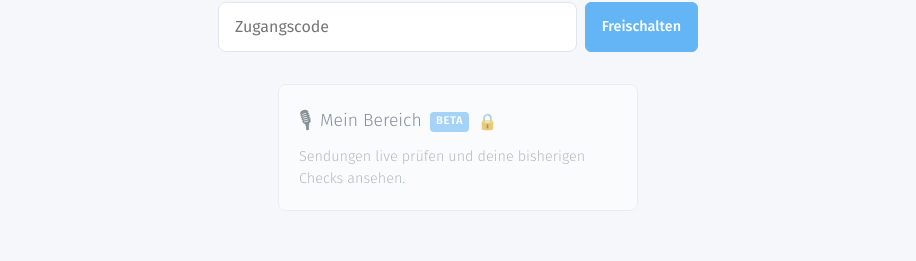
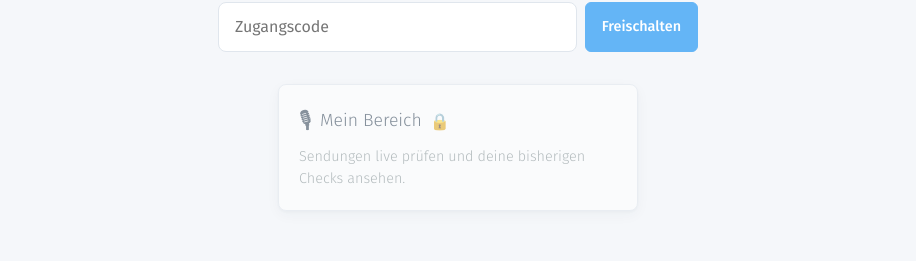
Before and after one commit to mertensu/live_faktencheck, a React (Vite) app in the folder frontend/: page / in a window 1280 px wide. Shown: the part 263-524 px from the top of the page, without its empty margins (182-1098 px from the left). Built offline with nearby package versions, Linux system fonts and the light colour scheme; no server answers.

Commit message:
Home card: drop beta tag, add shadow

```diff
--- a/frontend/src/App.css
+++ b/frontend/src/App.css
@@ -1399,17 +1399,19 @@
   border: 1px solid var(--border-light);
   border-radius: var(--radius-lg);
   background: white;
+  box-shadow: 0 4px 14px rgba(44, 62, 80, 0.08), 0 1px 3px rgba(44, 62, 80, 0.06);
   text-decoration: none;
   color: inherit;
   text-align: left;
   font: inherit;
   cursor: pointer;
-  transition: border-color var(--transition-normal), transform var(--transition-normal);
+  transition: border-color var(--transition-normal), transform var(--transition-normal), box-shadow var(--transition-normal);
 }
 
 .action-card:hover {
   border-color: var(--accent-blue);
   transform: translateY(-2px);
+  box-shadow: 0 8px 22px rgba(44, 62, 80, 0.12), 0 2px 5px rgba(44, 62, 80, 0.06);
 }
 
 .action-card--locked {
--- a/frontend/src/pages/HomePage.jsx
+++ b/frontend/src/pages/HomePage.jsx
@@ -71,7 +71,6 @@ export function HomePage() {
           icon="🎙"
           title="Mein Bereich"
           description="Sendungen live prüfen und deine bisherigen Checks ansehen."
-          beta
           unlocked={unlocked}
           onLockedClick={focusUnlock}
         />
```
